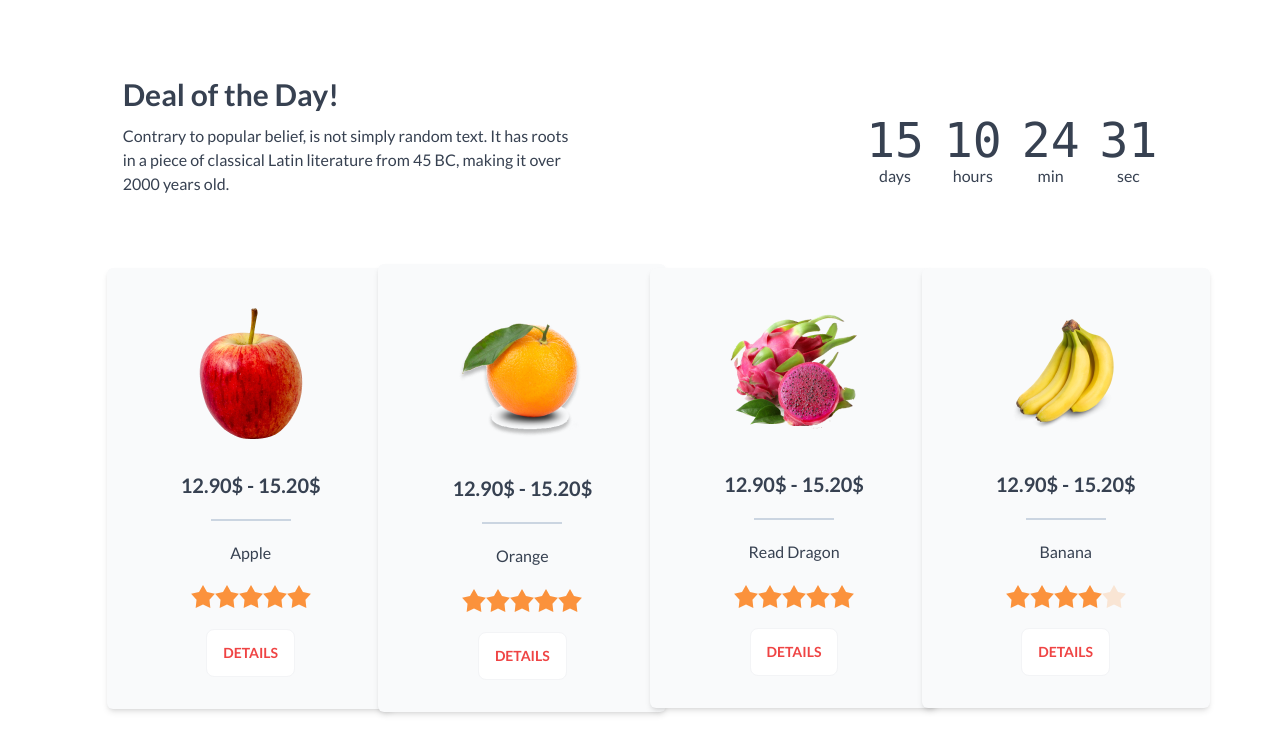
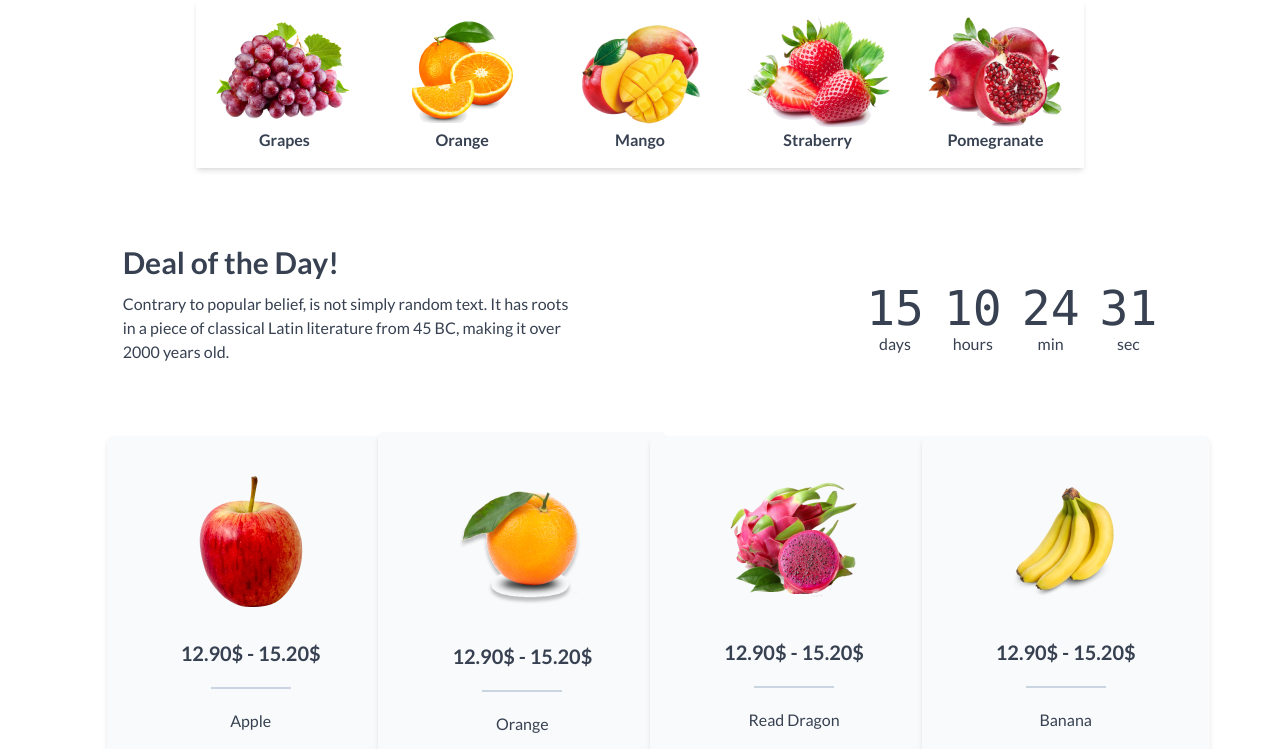
Before and after one commit to cpazad/Fruit_burst_ph-ag, a plain HTML site: page index.html in a window 1280 px wide. Shown: the top 749 px of the page. Drawn offline with nearby package versions, Linux system fonts and the light colour scheme.

```diff
--- a/index.html
+++ b/index.html
@@ -37,9 +37,34 @@
       <!-- Section 2 (main r ) Slider Banner Ends -->
 
       <!-- Section 3 (Bonus ) Fruit collection elevated starts -->
-      <section>
+      <div class="hidden sm:block">
+        <section class="flex justify-evenly items-center py-4 md:w-10/12 mx-auto shadow-md ">
+          <div class="sm:w-1/5 flex flex-col justify-evenly items-center">
+            <img src="images/fruit1.png" alt="">
+            <h5 class="text-center font-bold"> Grapes </h5>
+          </div>
+          <div class="sm:w-1/5 flex flex-col justify-evenly items-center">
+            <img src="images/fruit2.png" alt="">
+            <h5 class="text-center font-bold"> Orange </h5>
+          </div>
+          <div class="sm:w-1/5 flex flex-col justify-evenly items-center">
+            <img src="images/fruit3.png" alt="">
+            <h5 class="text-center font-bold"> Mango </h5>
+          </div>
+          <div class="sm:w-1/5 flex flex-col justify-evenly items-center">
+            <img src="images/fruit4.png" alt="">
+            <h5 class="text-center font-bold"> Straberry </h5>
+          </div>
+          <div class="sm:w-1/5 flex flex-col justify-evenly items-center">
+            <img src="images/fruit5.png" alt="">
+            <h5 class="text-center font-bold"> Pomegranate</h5>
+          </div>
 
-      </section>
+
+
+        </section>
+      </div>
+
       <!-- Section 3 (Bonus ) Fruit collection elevated Ends -->
 
       <!-- Section 4 (main r ) Deal of the Day starts -->
```
